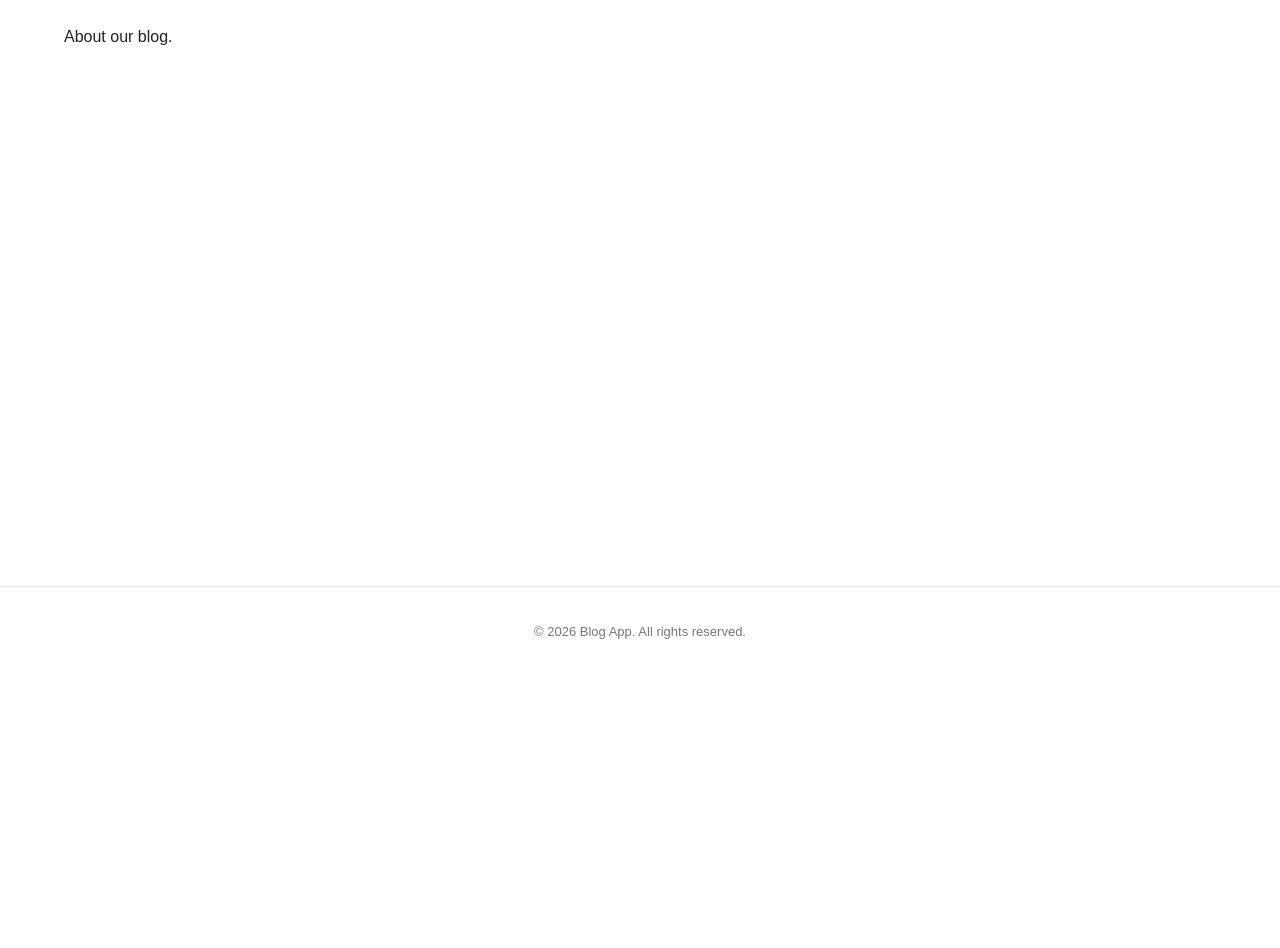
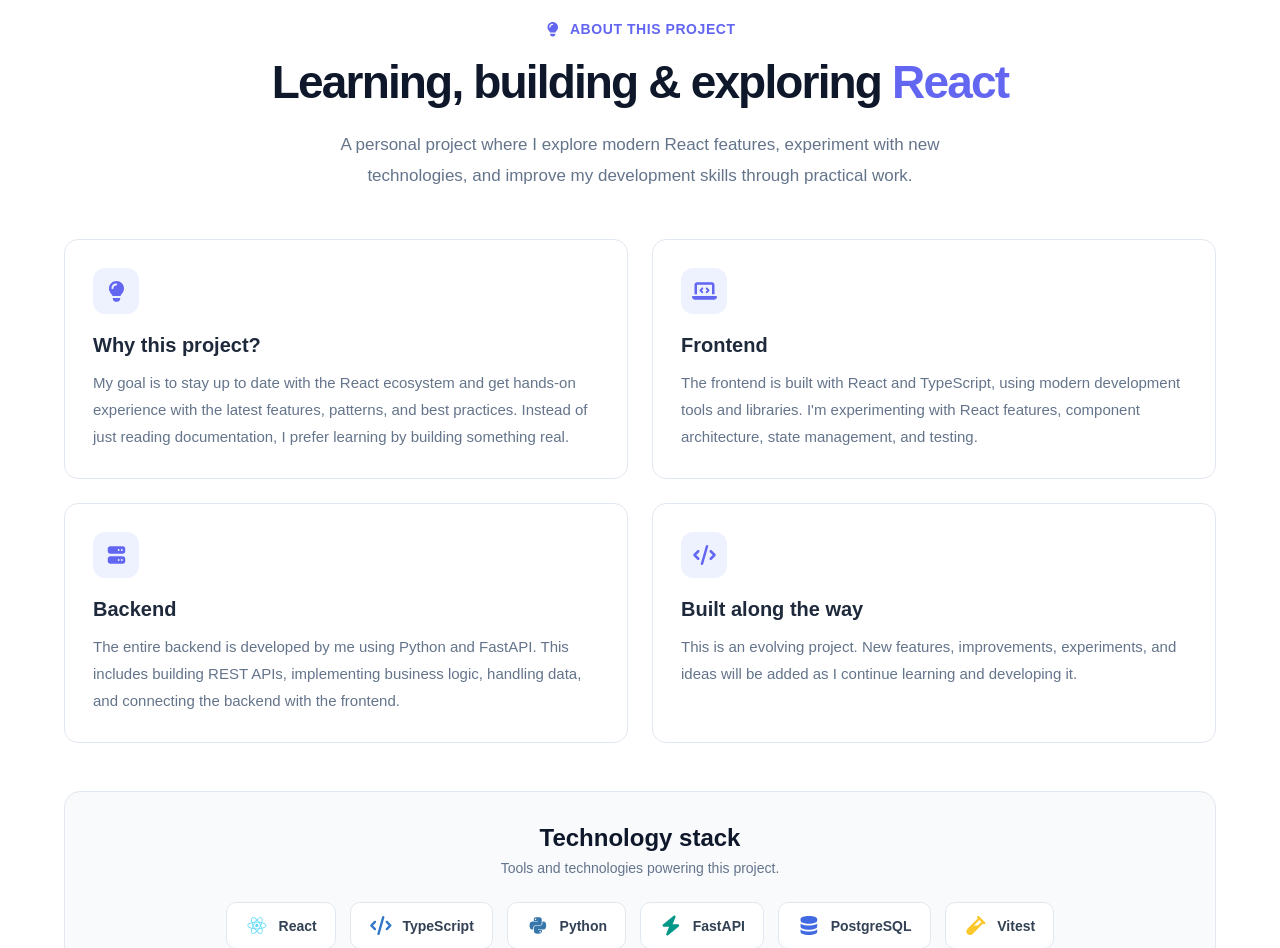
Before and after one commit to serjstratu/blog-app, a React (Vite) app: page /about in a window 1280 px wide. Shown: the part 124-1072 px from the top of the page. Before the commit the page ends 800 px from the top, so only its background shows below. Built offline with nearby package versions, Linux system fonts and the light colour scheme; no server answers.

Commit message:
Add About Page

```diff
--- /dev/null
+++ b/src/pages/About/AboutPage.tsx
@@ -0,0 +1,126 @@
+import { FontAwesomeIcon } from '@fortawesome/react-fontawesome';
+import {
+    faReact,
+    faPython,
+} from '@fortawesome/free-brands-svg-icons';
+import {
+    faCode,
+    faDatabase,
+    faBolt,
+    faVial,
+    faLightbulb,
+    faServer,
+    faLaptopCode,
+} from '@fortawesome/free-solid-svg-icons';
+
+import './aboutPage.css';
+
+const technologies = [
+    { name: 'React', icon: faReact, color: '#61DAFB' },
+    { name: 'TypeScript', icon: faCode, color: '#3178C6' },
+    { name: 'Python', icon: faPython, color: '#3776AB' },
+    { name: 'FastAPI', icon: faBolt, color: '#009688' },
+    { name: 'PostgreSQL', icon: faDatabase, color: '#4169E1' },
+    { name: 'Vitest', icon: faVial, color: '#FCC72B' },
+];
+
+const AboutPage = () => {
+    return (
+        <section className="about-page">
+            <div className="about-page__header" data-testid="aboutPageHeader">
+                <span className="about-page__eyebrow">
+                    <FontAwesomeIcon icon={faLightbulb} />
+                    About this project
+                </span>
+
+                <h1>
+                    Learning, building & exploring <span>React</span>
+                </h1>
+
+                <p>
+                    A personal project where I explore modern React features,
+                    experiment with new technologies, and improve my
+                    development skills through practical work.
+                </p>
+            </div>
+
+            <div className="about-page__content" data-testid="aboutPageContent">
+                <article className="about-page__card">
+                    <div className="about-page__card-icon">
+                        <FontAwesomeIcon icon={faLightbulb} />
+                    </div>
+                    <h2>Why this project?</h2>
+                    <p>
+                        My goal is to stay up to date with the React ecosystem
+                        and get hands-on experience with the latest features,
+                        patterns, and best practices. Instead of just reading
+                        documentation, I prefer learning by building something
+                        real.
+                    </p>
+                </article>
+
+                <article className="about-page__card">
+                    <div className="about-page__card-icon">
+                        <FontAwesomeIcon icon={faLaptopCode} />
+                    </div>
+                    <h2>Frontend</h2>
+                    <p>
+                        The frontend is built with React and TypeScript,
+                        using modern development tools and libraries.
+                        I'm experimenting with React features, component
+                        architecture, state management, and testing.
+                    </p>
+                </article>
+
+                <article className="about-page__card">
+                    <div className="about-page__card-icon">
+                        <FontAwesomeIcon icon={faServer} />
+                    </div>
+                    <h2>Backend</h2>
+                    <p>
+                        The entire backend is developed by me using Python
+                        and FastAPI. This includes building REST APIs,
+                        implementing business logic, handling data, and
+                        connecting the backend with the frontend.
+                    </p>
+                </article>
+
+                <article className="about-page__card">
+                    <div className="about-page__card-icon">
+                        <FontAwesomeIcon icon={faCode} />
+                    </div>
+                    <h2>Built along the way</h2>
+                    <p>
+                        This is an evolving project. New features,
+                        improvements, experiments, and ideas will be added
+                        as I continue learning and developing it.
+                    </p>
+                </article>
+            </div>
+
+            <div className="about-page__stack">
+                <div className="about-page__stack-header">
+                    <h2>Technology stack</h2>
+                    <p>Tools and technologies powering this project.</p>
+                </div>
+
+                <div className="about-page__technologies">
+                    {technologies.map((technology) => (
+                        <div
+                            className="about-page__technology"
+                            key={technology.name}
+                        >
+                            <FontAwesomeIcon
+                                icon={technology.icon}
+                                style={{ color: technology.color }}
+                            />
+                            <span>{technology.name}</span>
+                        </div>
+                    ))}
+                </div>
+            </div>
+        </section>
+    );
+};
+
+export default AboutPage;
--- /dev/null
+++ b/src/pages/About/aboutPage.css
@@ -0,0 +1,187 @@
+
+.about-page {
+    padding: 48px 0 72px;
+}
+
+.about-page__header {
+    max-width: 760px;
+    margin: 0 auto 48px;
+    text-align: center;
+}
+
+.about-page__eyebrow {
+    display: inline-flex;
+    align-items: center;
+    gap: 8px;
+    margin-bottom: 18px;
+    color: #6366f1;
+    font-size: 14px;
+    font-weight: 600;
+    letter-spacing: 0.04em;
+    text-transform: uppercase;
+}
+
+.about-page__header h1 {
+    margin: 0 0 20px;
+    color: #0f172a;
+    font-size: clamp(32px, 5vw, 46px);
+    line-height: 1.2;
+    letter-spacing: -0.04em;
+}
+
+.about-page__header h1 span {
+    color: #6366f1;
+}
+
+.about-page__header > p {
+    max-width: 650px;
+    margin: 0 auto;
+    color: #64748b;
+    font-size: 17px;
+    line-height: 1.8;
+}
+
+.about-page__content {
+    display: grid;
+    grid-template-columns: repeat(2, minmax(0, 1fr));
+    gap: 24px;
+}
+
+.about-page__card {
+    padding: 28px;
+    background: #fff;
+    border: 1px solid #e2e8f0;
+    border-radius: 14px;
+    transition:
+            transform 0.2s ease,
+            box-shadow 0.2s ease,
+            border-color 0.2s ease;
+}
+
+.about-page__card:hover {
+    transform: translateY(-4px);
+    border-color: #c7d2fe;
+    box-shadow: 0 12px 30px rgba(15, 23, 42, 0.06);
+}
+
+.about-page__card-icon {
+    display: flex;
+    align-items: center;
+    justify-content: center;
+    width: 46px;
+    height: 46px;
+    margin-bottom: 20px;
+    color: #6366f1;
+    background: #eef2ff;
+    border-radius: 12px;
+    font-size: 20px;
+}
+
+.about-page__card h2 {
+    margin: 0 0 12px;
+    color: #1e293b;
+    font-size: 20px;
+    font-weight: 650;
+}
+
+.about-page__card p {
+    margin: 0;
+    color: #64748b;
+    font-size: 15px;
+    line-height: 1.8;
+}
+
+.about-page__stack {
+    margin-top: 48px;
+    padding: 32px;
+    background: #f8fafc;
+    border: 1px solid #e2e8f0;
+    border-radius: 16px;
+}
+
+.about-page__stack-header {
+    margin-bottom: 26px;
+    text-align: center;
+}
+
+.about-page__stack-header h2 {
+    margin: 0 0 8px;
+    color: #0f172a;
+    font-size: 24px;
+}
+
+.about-page__stack-header p {
+    margin: 0;
+    color: #64748b;
+    font-size: 14px;
+}
+
+.about-page__technologies {
+    display: flex;
+    flex-wrap: wrap;
+    justify-content: center;
+    gap: 14px;
+}
+
+.about-page__technology {
+    display: flex;
+    align-items: center;
+    gap: 10px;
+    padding: 13px 18px;
+    color: #334155;
+    background: #fff;
+    border: 1px solid #e2e8f0;
+    border-radius: 10px;
+    font-size: 14px;
+    font-weight: 600;
+    transition:
+            transform 0.2s ease,
+            border-color 0.2s ease;
+}
+
+.about-page__technology:hover {
+    transform: translateY(-3px);
+    border-color: #a5b4fc;
+}
+
+.about-page__technology svg {
+    font-size: 19px;
+}
+
+@media (max-width: 768px) {
+    .about-page {
+        padding: 32px 0 48px;
+    }
+
+    .about-page__header {
+        margin-bottom: 32px;
+    }
+
+    .about-page__content {
+        grid-template-columns: 1fr;
+        gap: 16px;
+    }
+
+    .about-page__card {
+        padding: 24px;
+    }
+
+    .about-page__stack {
+        margin-top: 32px;
+        padding: 24px 16px;
+    }
+}
+
+@media (max-width: 480px) {
+    .about-page__header h1 {
+        font-size: 32px;
+    }
+
+    .about-page__header > p {
+        font-size: 15px;
+    }
+
+    .about-page__technology {
+        padding: 11px 14px;
+    }
+}
--- a/src/pages/AboutPage.tsx
+++ /dev/null
@@ -1,10 +0,0 @@
-const AboutPage = () => {
-    return (
-        <section>
-            <h1>About</h1>
-            <p>About our blog.</p>
-        </section>
-    );
-};
-
-export default AboutPage;
--- /dev/null
+++ b/src/pages/index.ts
@@ -0,0 +1 @@
+export { default as AboutPage } from './About/AboutPage';
--- a/src/providers/AppRouter.tsx
+++ b/src/providers/AppRouter.tsx
@@ -1,11 +1,11 @@
 import { BrowserRouter, Routes, Route } from 'react-router-dom';
 import MainLayout from "../components/layout/MainLayout/MainLayout.tsx";
 import HomePage from "../pages/HomePage.tsx";
-import AboutPage from "../pages/AboutPage.tsx";
 import NotFoundPage from "../pages/NotFoundPage.tsx";
 import UserPage from "../pages/UserPage.tsx";
 import BlogPage from "../pages/BlogPage.tsx";
 import PostPage from "../pages/PostPage.tsx";
+import { AboutPage } from "../pages";
 
 const AppRouter = () => {
     return (
```
Also changed, not shown: 1 other file (tests, documents, lock files or other folders).
